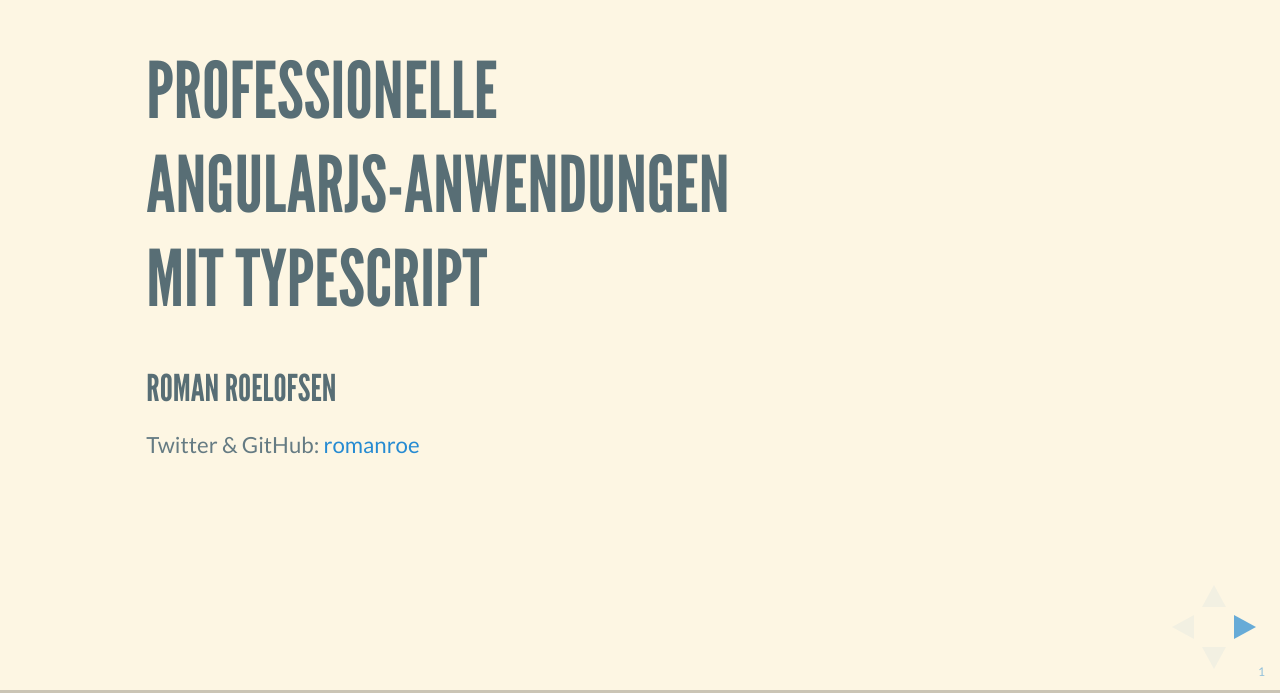
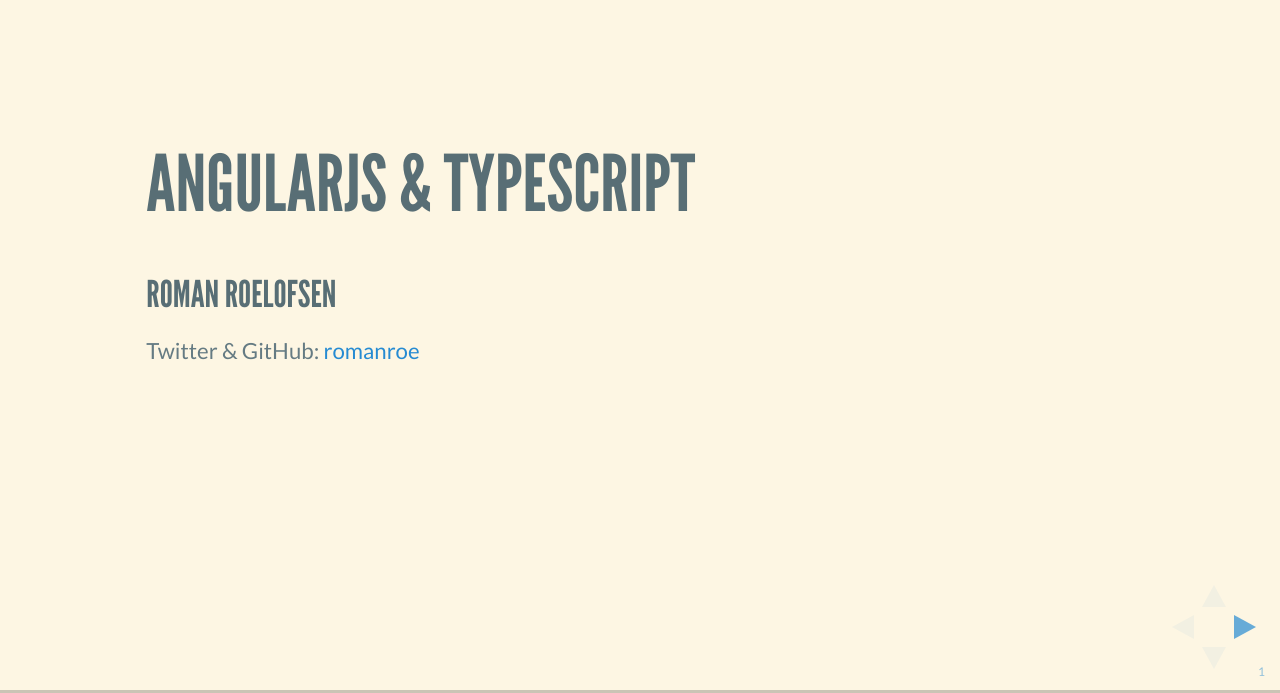
Before and after one commit to romanroe/talk-angular-typescript, a website: page index.html in a window 1280 px wide. Shown: the part 107-800 px from the top of the page. Drawn offline with Linux system fonts and the light colour scheme.

Commit message:
title changed

```diff
--- a/index.html
+++ b/index.html
@@ -34,9 +34,7 @@
     <!-- Titel -->
     <section>
       <h2>
-        Professionelle<br/>
-        AngularJS-Anwendungen<br/>
-        mit TypeScript
+        AngularJS &amp; TypeScript
       </h2>
 
       <div class="vspace"></div>
```
